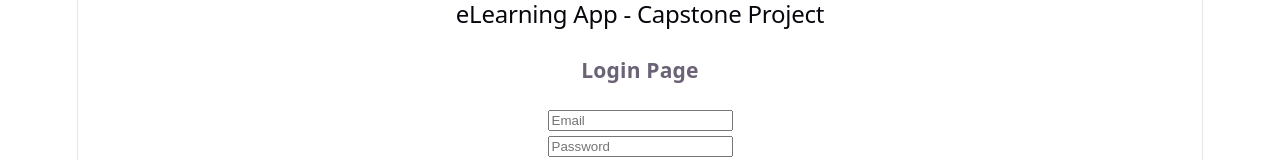
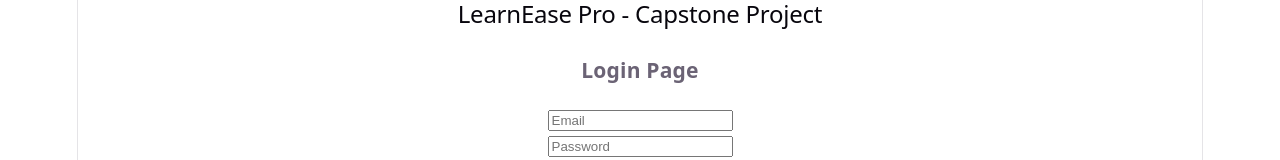
Before and after one commit to kyyhud/eLearning_Capstone, a React (Vite) app in the folder client/: page /login in a window 1280 px wide. Shown: the top 160 px of the page. Built offline with nearby package versions, Linux system fonts and the light colour scheme; no server answers.

Commit message:
feat: update application title to LearnEase Pro

```diff
--- a/client/src/App.jsx
+++ b/client/src/App.jsx
@@ -37,7 +37,7 @@ import "./App.css";
 function App() {
   return (
     <>
-      <h2>eLearning App - Capstone Project</h2>
+      <h2>LearnEase Pro - Capstone Project</h2>
       <Routes>
         <Route path="/" element={<Navigate to="/login" replace />} />
         <Route path="/login" element={<Login />} />
```
